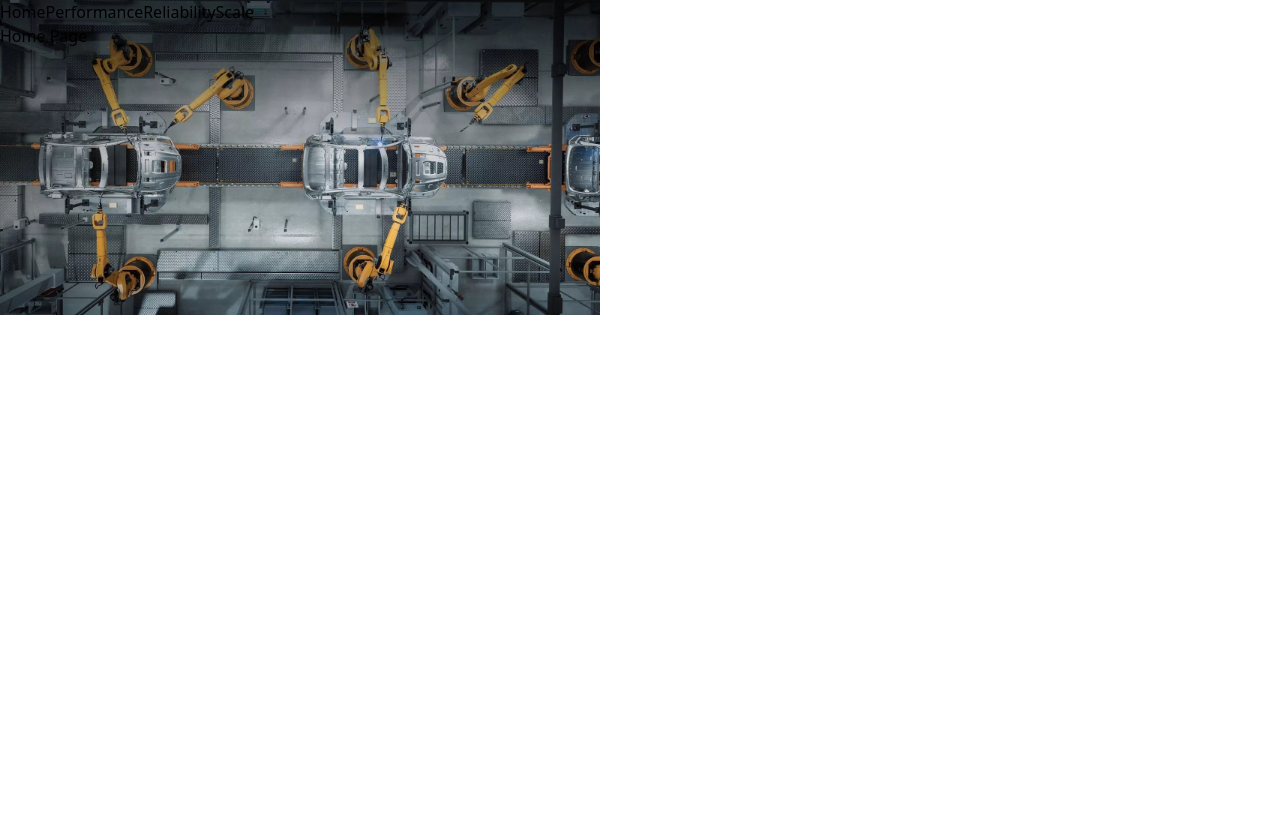
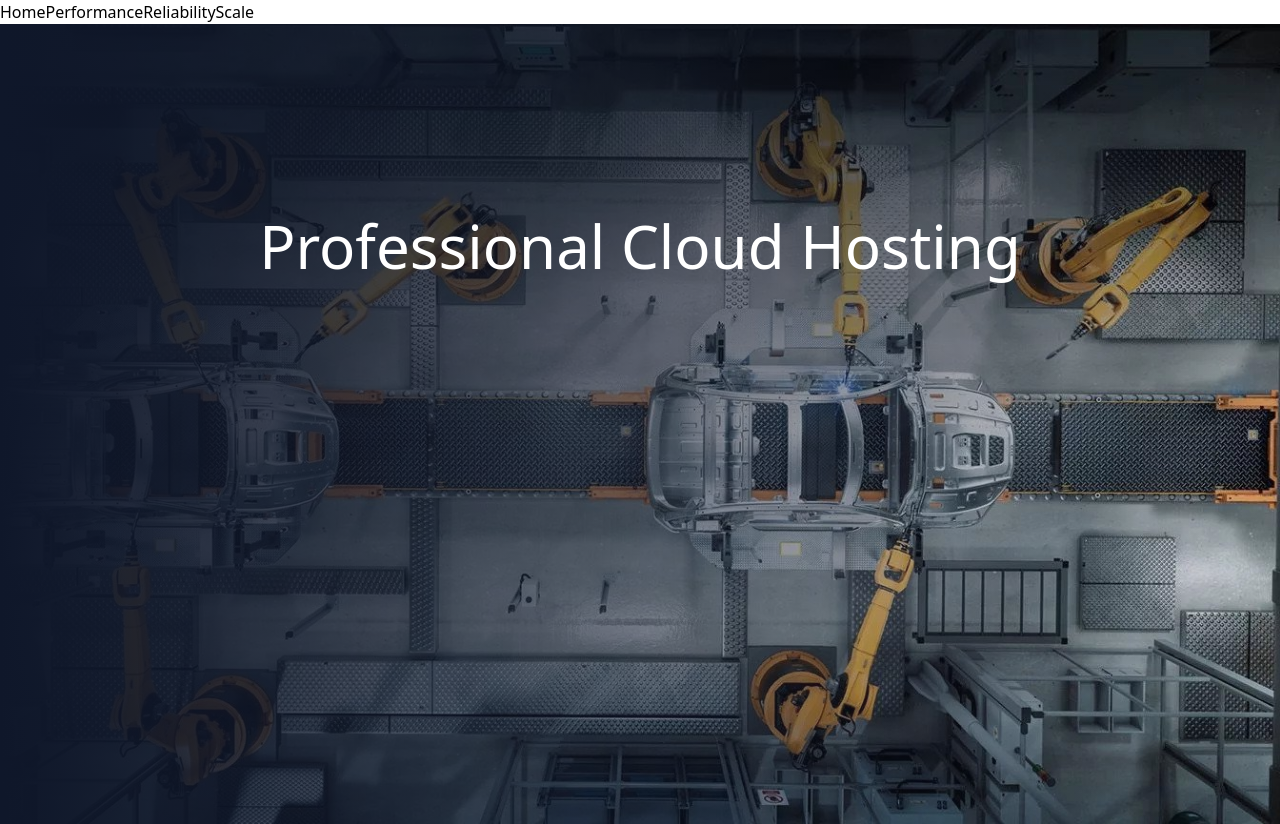
Before and after one commit to kimamovic21/nextjs-udemy-course-stephen-grider, a Next.js app in the folder corp/: page / in a window 1280 px wide. Before the commit the page ends 800 px from the top, so only its background shows below. Built offline with nearby package versions, Linux system fonts and the light colour scheme.

Commit message:
12. Adding a Reusable Presentation Component
-u folderu components kreirana komponenta hero.tsx
-u app/page.tsx fajl dodana komponenta hero.tsx

```diff
--- a/corp/src/app/page.tsx
+++ b/corp/src/app/page.tsx
@@ -1,26 +1,12 @@
-import Image from "next/image"
 import homeImg from '/public/home.jpg'
-console.log(homeImg)
+import Hero from '@/components/hero'
 
 export default function Home() {
   return (
-      <div>
-        Home Page
-        <div className="absolute -z-10 inset-0">
-          {/* <Image
-            src={homeImg}
-            alt='car factory'
-            fill
-            style={{ objectFit: 'cover' }}
-          /> */}
-          <Image
-            width={600}
-            height={800}
-            src={homeImg}
-            alt='car factory'
-            style={{ objectFit: 'cover' }}
-          />
-        </div>
-      </div>
+      <Hero
+        imgData={homeImg}
+        imgAlt='car factory'
+        title='Professional Cloud Hosting'
+      />
   )
 }
--- /dev/null
+++ b/corp/src/components/hero.tsx
@@ -0,0 +1,31 @@
+import type { StaticImageData } from "next/image"
+import Image from "next/image"
+
+interface HeroProps {
+    imgData: StaticImageData;
+    imgAlt: string;
+    title: string;
+}
+
+export default function Hero(props: HeroProps) {
+    return (
+        <div className='relative h-screen'>
+            <div className="absolute -z-10 inset-0">
+                <Image
+                    src={props.imgData}
+                    alt={props.imgAlt}
+                    fill
+                    style={{ objectFit: 'cover' }}
+                />
+                <div className='absolute inset-0 bg-gradient-to-r from-slate-900'>
+                </div>
+            </div>
+
+            <div className='pt-48 flex justify-center items-center'>
+                <h1 className='text-white text-6xl'>
+                    {props.title}
+                </h1>
+            </div>
+        </div>
+    )
+}
```
Also changed, not shown: 1 other file (tests, documents, lock files or other folders).
